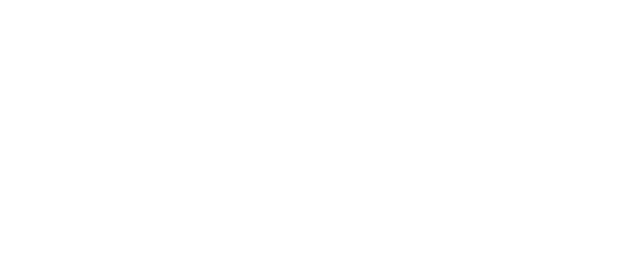
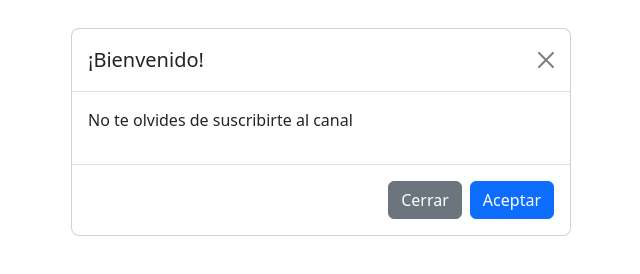
Before and after one commit to davinci-dw/ejemplo-queryselector, a plain HTML site: page index.html in a window 1280 px wide. Shown: the whole page, without its empty margins (319-959 px from the left). Drawn offline with nearby package versions, Linux system fonts and the light colour scheme.

Commit message:
feat: add modal (#1)
* feat: add bootstrap modal

* feat: show modal

* feat: update modal content

* feat: hide modal on cta click

```diff
--- a/index.html
+++ b/index.html
@@ -1,15 +1,53 @@
 <!DOCTYPE html>
 <html lang="en">
-<head>
-    <meta charset="UTF-8">
-    <meta http-equiv="X-UA-Compatible" content="IE=edge">
-    <meta name="viewport" content="width=device-width, initial-scale=1.0">
+  <head>
+    <meta charset="UTF-8" />
+    <meta http-equiv="X-UA-Compatible" content="IE=edge" />
+    <meta name="viewport" content="width=device-width, initial-scale=1.0" />
     <title>Ejemplo querySelector</title>
-    <link href="https://cdn.jsdelivr.net/npm/bootstrap@5.2.3/dist/css/bootstrap.min.css" rel="stylesheet" integrity="sha384-rbsA2VBKQhggwzxH7pPCaAqO46MgnOM80zW1RWuH61DGLwZJEdK2Kadq2F9CUG65" crossorigin="anonymous">
-    <script src="https://cdn.jsdelivr.net/npm/bootstrap@5.2.3/dist/js/bootstrap.bundle.min.js" integrity="sha384-kenU1KFdBIe4zVF0s0G1M5b4hcpxyD9F7jL+jjXkk+Q2h455rYXK/7HAuoJl+0I4" crossorigin="anonymous"></script>
-    <link rel="stylesheet" href="style.css">
-</head>
-<body>
+    <link
+      href="https://cdn.jsdelivr.net/npm/bootstrap@5.2.3/dist/css/bootstrap.min.css"
+      rel="stylesheet"
+      integrity="sha384-rbsA2VBKQhggwzxH7pPCaAqO46MgnOM80zW1RWuH61DGLwZJEdK2Kadq2F9CUG65"
+      crossorigin="anonymous"
+    />
+    <script
+      src="https://cdn.jsdelivr.net/npm/bootstrap@5.2.3/dist/js/bootstrap.bundle.min.js"
+      integrity="sha384-kenU1KFdBIe4zVF0s0G1M5b4hcpxyD9F7jL+jjXkk+Q2h455rYXK/7HAuoJl+0I4"
+      crossorigin="anonymous"
+    ></script>
+    <link rel="stylesheet" href="style.css" />
+  </head>
+  <body>
+    <div class="modal" tabindex="-1" id="pageModal">
+      <div class="modal-dialog">
+        <div class="modal-content">
+          <div class="modal-header">
+            <h5 class="modal-title">Modal title</h5>
+            <button
+              type="button"
+              class="btn-close"
+              data-bs-dismiss="modal"
+              aria-label="Close"
+            ></button>
+          </div>
+          <div class="modal-body">
+            <p>Modal body text goes here.</p>
+          </div>
+          <div class="modal-footer">
+            <button
+              type="button"
+              class="btn btn-secondary"
+              data-bs-dismiss="modal"
+            >
+              Close
+            </button>
+            <button type="button" class="btn btn-primary">Save changes</button>
+          </div>
+        </div>
+      </div>
+    </div>
+
     <script src="index.js"></script>
-</body>
+  </body>
 </html>
--- a/index.js
+++ b/index.js
@@ -0,0 +1,23 @@
+const TITULO_MODAL = "¡Bienvenido!";
+const CONTENIDO_MODAL = "No te olvides de suscribirte al canal";
+
+const pageModal = document.getElementById("pageModal");
+pageModal.style.display = "block";
+const modalTitle = pageModal.querySelector(".modal-title");
+modalTitle.innerHTML = TITULO_MODAL;
+
+const parraph = pageModal.querySelector(".modal-body > p");
+parraph.innerHTML = CONTENIDO_MODAL;
+
+const modalCloseButton = pageModal.querySelector(".modal-footer > .btn-secondary");
+const modalCtaButton = pageModal.querySelector(".modal-footer > .btn-primary");
+
+modalCloseButton.innerHTML = "Cerrar";
+modalCtaButton.innerHTML = "Aceptar";
+
+modalCtaButton.addEventListener("click", (event) => {
+    pageModal.style.display = "none";
+});
+
+/*setTimeout(() => {
+}, 5000);*/
```
